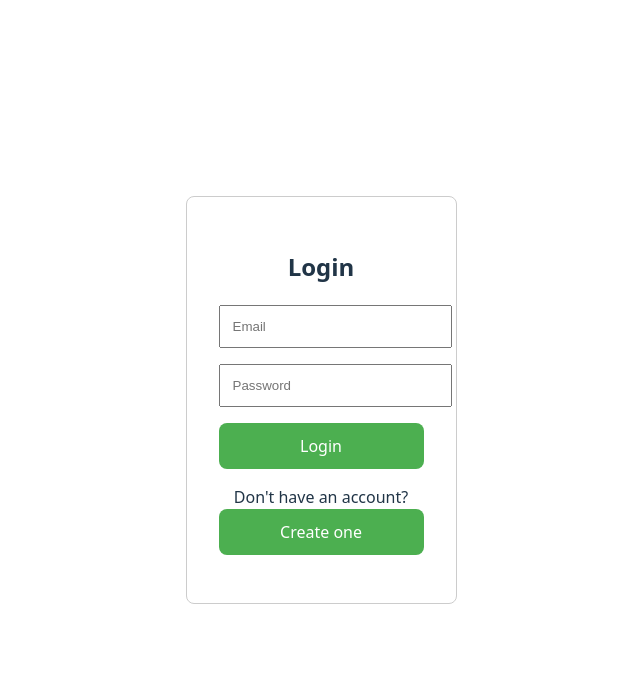
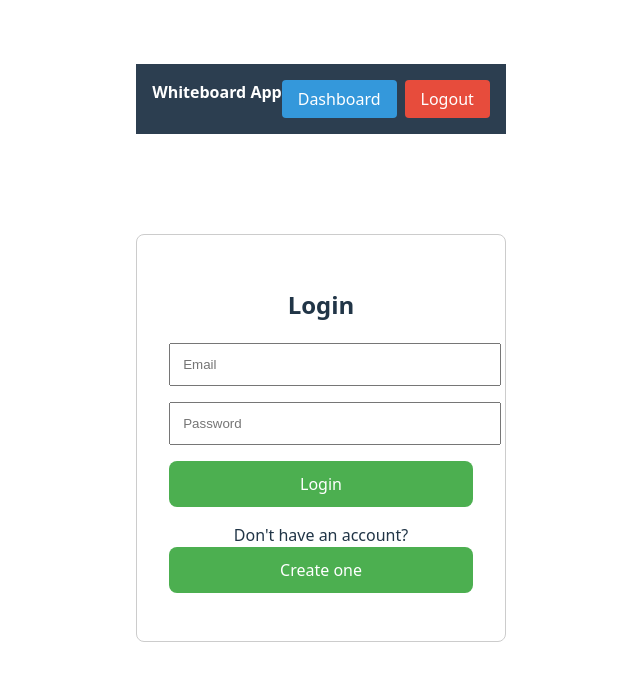
Before and after one commit to mb30943/whiteboard-frontend, a Vue app: page / in a window 1280 px wide. Shown: the top 680 px of the page, without its empty margins (319-959 px from the left). Built offline with nearby package versions, Linux system fonts and the light colour scheme.

Commit message:
fix: Add navigation bar

```diff
--- a/src/App.vue
+++ b/src/App.vue
@@ -1,5 +1,14 @@
 <template>
   <div id="app">
+    <NavigationBar />
     <router-view />
   </div>
 </template>
+
+<script setup>
+import { useRoute } from 'vue-router'
+import NavigationBar from './../src/components/NavigationBar.vue'
+
+const route = useRoute()
+
+</script>
--- /dev/null
+++ b/src/components/NavigationBar.vue
@@ -0,0 +1,86 @@
+<template>
+  <nav class="navbar" >
+    <div class="navbar-left">
+      <router-link to="/" class="logo">Whiteboard App</router-link>
+    </div>
+    <div class="navbar-right">
+      <button @click="goToDashboard" class="dashboard-button">Dashboard</button>
+      <button @click="logout" class="logout-button">Logout</button>
+    </div>
+  </nav>
+</template>
+
+<script setup>
+import { ref, onMounted,computed } from 'vue'
+import { useRouter, useRoute } from 'vue-router'
+import { auth } from '../firebase'
+import { onAuthStateChanged, signOut } from 'firebase/auth'
+
+const router = useRouter()
+const route = useRoute()  // <-- here
+
+const shouldShowNavbar = computed(() => {
+    console.log('ddsdd',route.name);
+  return route.name
+})
+
+
+function logout() {
+  signOut(auth).then(() => {
+    router.push('/')
+  }).catch((error) => {
+    console.error('Logout error:', error)
+  })
+}
+
+function goToDashboard() {
+  // If you want to store a boardId or similar, get it here.
+  // For demo, just navigate to a fixed route:
+  router.push('/dashboard')
+}
+</script>
+
+<style scoped>
+.navbar {
+  display: flex;
+  justify-content: space-between;
+  background-color: #2c3e50;
+  padding: 1rem;
+  color: white;
+}
+
+.logo {
+  font-weight: bold;
+  color: white;
+  text-decoration: none;
+}
+
+.dashboard-button {
+  background-color: #3498db; /* blue */
+  border: none;
+  color: white;
+  padding: 0.5rem 1rem;
+  margin-right: 0.5rem;
+  cursor: pointer;
+  border-radius: 4px;
+  transition: background-color 0.2s ease;
+}
+
+.dashboard-button:hover {
+  background-color: #2980b9;
+}
+
+.logout-button {
+  background-color: #e74c3c;
+  border: none;
+  color: white;
+  padding: 0.5rem 1rem;
+  cursor: pointer;
+  border-radius: 4px;
+  transition: background-color 0.2s ease;
+}
+
+.logout-button:hover {
+  background-color: #c0392b;
+}
+</style>
--- a/src/router/index.js
+++ b/src/router/index.js
@@ -1,9 +1,11 @@
 import { createRouter, createWebHistory } from 'vue-router';
 import LoginView from '../components/LoginView.vue';
-import WhiteboardView from '../components/Whiteboard.vue'; // Create this later
+import WhiteboardView from '../components/Whiteboard.vue';
+import RoomSelectionView from '../components/RoomSelectionView.vue';
 
 const routes = [
   { path: '/', name: 'Login', component: LoginView },
+    { path: '/dashboard', name: 'Home', component: RoomSelectionView },
   { path: '/whiteBoards/:id', name: 'Dashboard', component: WhiteboardView , props: true }
 ];
 
```
